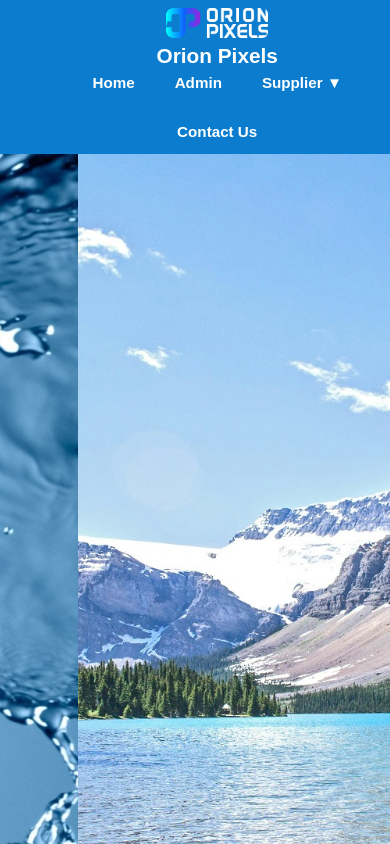
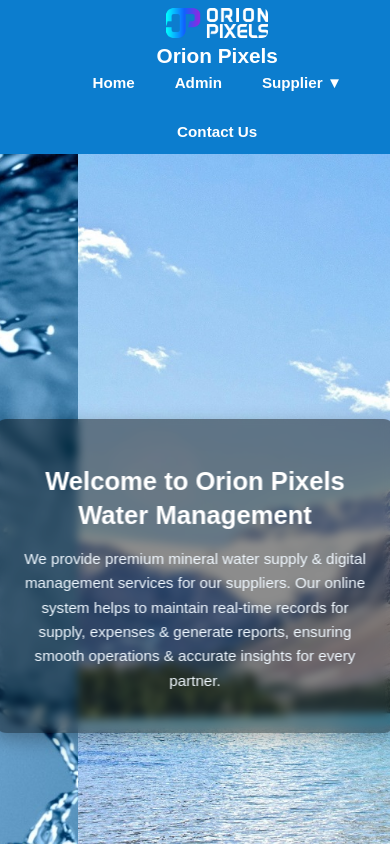
Before and after one commit to orionfxservis/arcticmineralwaterco, a plain HTML site: page index.html in a window 390 px wide. Shown: the top 844 px of the page. Drawn offline with Linux system fonts and the light colour scheme.

Commit message:
Add files via upload

```diff
--- a/index.html
+++ b/index.html
@@ -80,9 +80,8 @@
       border-radius: 6px;
       box-shadow: 0 4px 10px rgba(0,0,0,0.15);
       flex-direction: column;
-  z-index: 9999; /* Added line to keep dropdown above slideshow */
+      z-index: 9999;
     }
-
 
     .dropdown-content a {
       color: white;
@@ -100,6 +99,7 @@
       display: flex;
     }
 
+    /* Hero Section */
     .hero {
       position: relative;
       width: 100%;
@@ -125,23 +125,38 @@
       100% { transform: translateX(-80%); }
     }
 
-    main {
+    /* Text Overlay (moved up over slideshow) */
+    .hero-content {
+      position: absolute;
+      top: 50%;
+      left: 50%;
+      transform: translate(-50%, -50%);
       text-align: center;
-      padding: 80px 20px;
-      background-color: #fff;
+      color: white;
+      background: rgba(0, 0, 0, 0.45);
+      padding: 40px 50px;
+      border-radius: 12px;
+      max-width: 700px;
+      backdrop-filter: blur(5px);
+      box-shadow: 0 6px 20px rgba(0,0,0,0.3);
+      animation: fadeIn 2s ease-in-out;
     }
 
-    main h2 {
-      font-size: 2rem;
-      color: #005fa3;
-      margin-bottom: 25px;
+    .hero-content h2 {
+      font-size: 2.2rem;
+      margin-bottom: 15px;
+      line-height: 1.3;
     }
 
-    main p {
+    .hero-content p {
       font-size: 1rem;
-      max-width: 700px;
-      margin: 0 auto;
       line-height: 1.6;
+      color: #f0f8ff;
+    }
+
+    @keyframes fadeIn {
+      from { opacity: 0; transform: translate(-50%, -40%); }
+      to { opacity: 1; transform: translate(-50%, -50%); }
     }
 
     footer {
@@ -166,6 +181,19 @@
       nav {
         flex-wrap: wrap;
         justify-content: center;
+      }
+
+      .hero-content {
+        width: 90%;
+        padding: 25px;
+      }
+
+      .hero-content h2 {
+        font-size: 1.6rem;
+      }
+
+      .hero-content p {
+        font-size: 0.95rem;
       }
     }
   </style>
@@ -200,15 +228,17 @@
       <img src="https://orionfxservis.github.io/arcticmineralwaterco/images/bg/04.jpg" alt="Water Drop">
       <img src="https://orionfxservis.github.io/arcticmineralwaterco/images/bg/05.jpg" alt="River">
     </div>
-  </section>
 
-  <main>
+    <!-- Overlay Text -->
+    <div class="hero-content">
       <h2>Welcome to Orion Pixels Water Management</h2>
       <p>We provide premium mineral water supply & digital management services for our suppliers. Our online system helps to maintain real-time records for supply, expenses & generate reports, ensuring smooth operations & accurate insights for every partner.</p>
-  </main>
+    </div>
+  </section>
 
   <footer id="contact">
     <p>© 2025 Orion Pixels | All Rights Reserved</p>
   </footer>
+
 </body>
 </html>
```
Lines whose indentation alone changed are shown as unchanged.
